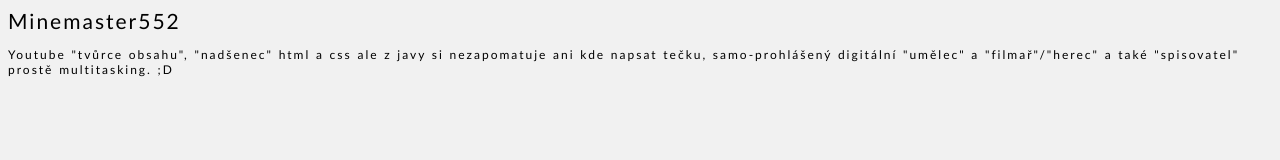
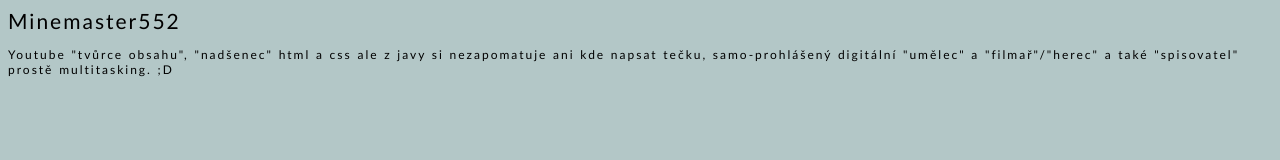
Before and after one commit to Minemaster552/Minemaster552.github.io, a plain HTML site: page index.html in a window 1280 px wide. Drawn offline with Linux system fonts and the light colour scheme.

Commit message:
Update style.css

```diff
--- a/style.css
+++ b/style.css
@@ -23,5 +23,5 @@ h3 {
   text-transform: none;
 }
 html {
-  background-color: #f1f1f1;
+  background-color: #b3c7c7;
 }
```
